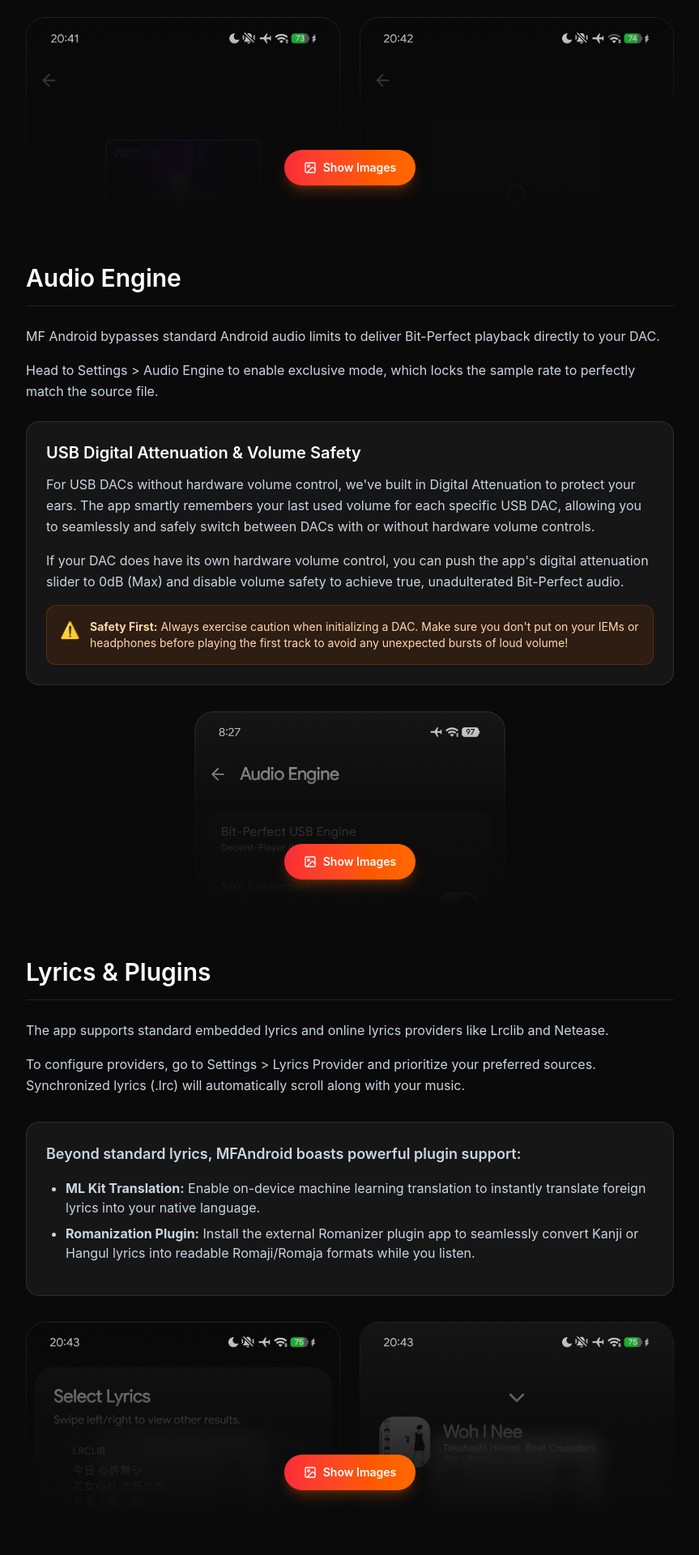
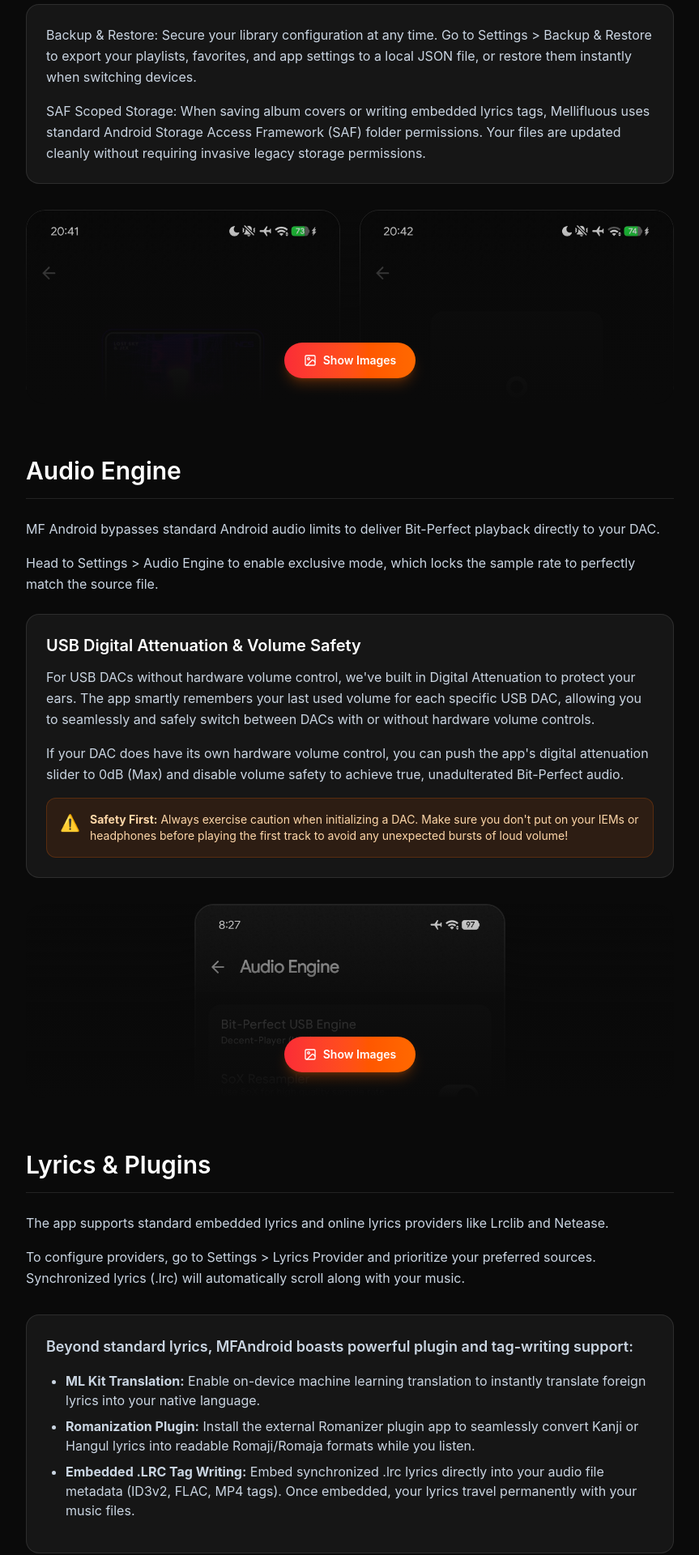
Before and after one commit to Lasteinsa/mf-web, a React (Vite) app: page /guide in a window 1280 px wide. Shown: the part 1840-3760 px from the top of the page at 81% size, without its empty margins (360-1223 px from the left). Built offline with nearby package versions, Linux system fonts and the light colour scheme.

Commit message:
docs: update User Guide and Features section with latest backup, SAF storage, and lyrics tag/translation capabilities

```diff
--- a/src/components/Features.jsx
+++ b/src/components/Features.jsx
@@ -1,5 +1,5 @@
 import { motion } from "framer-motion";
-import { Disc3, Palette, Mic2 } from "lucide-react";
+import { Disc3, Palette, Mic2, Languages, Image as ImageIcon, ShieldCheck } from "lucide-react";
 import { useTranslation } from "react-i18next";
 
 const Features = () => {
@@ -20,6 +20,21 @@ const Features = () => {
       icon: <Mic2 className="w-8 h-8 text-primary" />,
       title: t('features.f3_title'),
       description: t('features.f3_desc'),
+    },
+    {
+      icon: <Languages className="w-8 h-8 text-secondary" />,
+      title: t('features.f4_title'),
+      description: t('features.f4_desc'),
+    },
+    {
+      icon: <ImageIcon className="w-8 h-8 text-primary" />,
+      title: t('features.f5_title'),
+      description: t('features.f5_desc'),
+    },
+    {
+      icon: <ShieldCheck className="w-8 h-8 text-secondary" />,
+      title: t('features.f6_title'),
+      description: t('features.f6_desc'),
     },
   ];
 
--- a/src/locales/en.json
+++ b/src/locales/en.json
@@ -40,8 +40,14 @@
     "f1_desc": "Bypass standard Android audio limits. Stream pure, unaltered audio directly to your DAC.",
     "f2_title": "Dynamic Theming",
     "f2_desc": "Your music sets the mood. Our UI adapts to your current album cover.",
-    "f3_title": "Synced Lyrics",
-    "f3_desc": "Sing along with precision. Seamless offline and online synced lyrics."
+    "f3_title": "Synced Lyrics & Tag Embedding",
+    "f3_desc": "Sing along with precision. Enjoy seamless online/offline synced lyrics, or embed .lrc tags directly into your audio files.",
+    "f4_title": "AI Translation & Romanization",
+    "f4_desc": "Translate foreign lyrics on the fly with ML Kit, or live-romanize Kanji & Hangul into Romaji/Romaja as you listen.",
+    "f5_title": "Artwork Enrichment",
+    "f5_desc": "Missing covers? Search online databases (Deezer, Last.fm) in one tap to replace album and artist artwork instantly.",
+    "f6_title": "SAF Privacy & Backups",
+    "f6_desc": "Zero tracking, scoped SAF folder permissions, and effortless local JSON export/restore for your playlists and settings."
   },
   "guide": {
     "title": "User Guide",
@@ -91,16 +97,20 @@
     },
     "s4": {
       "desc1": "Keep your music library looking pristine. If you have missing or incorrect album or artist covers, you can easily update them.",
-      "desc2": "Navigate to any Album or Artist details page. Tap the 3-dots menu button located at the bottom corner of the cover image, and select 'Edit Artwork' to search online databases (like Deezer or Last.fm) and instantly replace them with high-quality images."
+      "desc2": "Navigate to any Album or Artist details page. Tap the 3-dots menu button located at the bottom corner of the cover image, and select 'Edit Artwork' to search online databases (like Deezer or Last.fm) and instantly replace them with high-quality images.",
+      "desc3": "Backup & Restore: Secure your library configuration at any time. Go to Settings > Backup & Restore to export your playlists, favorites, and app settings to a local JSON file, or restore them instantly when switching devices.",
+      "desc4": "SAF Scoped Storage: When saving album covers or writing embedded lyrics tags, Mellifluous uses standard Android Storage Access Framework (SAF) folder permissions. Your files are updated cleanly without requiring invasive legacy storage permissions."
     },
     "s5": {
       "desc1": "The app supports standard embedded lyrics and online lyrics providers like Lrclib and Netease.",
       "desc2": "To configure providers, go to Settings > Lyrics Provider and prioritize your preferred sources. Synchronized lyrics (.lrc) will automatically scroll along with your music.",
-      "desc3": "Beyond standard lyrics, MFAndroid boasts powerful plugin support:",
+      "desc3": "Beyond standard lyrics, MFAndroid boasts powerful plugin and tag-writing support:",
       "l1_title": "ML Kit Translation:",
       "l1_desc": "Enable on-device machine learning translation to instantly translate foreign lyrics into your native language.",
       "l2_title": "Romanization Plugin:",
-      "l2_desc": "Install the external Romanizer plugin app to seamlessly convert Kanji or Hangul lyrics into readable Romaji/Romaja formats while you listen."
+      "l2_desc": "Install the external Romanizer plugin app to seamlessly convert Kanji or Hangul lyrics into readable Romaji/Romaja formats while you listen.",
+      "l3_title": "Embedded .LRC Tag Writing:",
+      "l3_desc": "Embed synchronized .lrc lyrics directly into your audio file metadata (ID3v2, FLAC, MP4 tags). Once embedded, your lyrics travel permanently with your music files."
     }
   },
   "footer": {
--- a/src/locales/id.json
+++ b/src/locales/id.json
@@ -40,8 +40,14 @@
     "f1_desc": "Bebas dari batasan audio standar Android. Streaming audio murni langsung ke DAC kamu tanpa manipulasi.",
     "f2_title": "Tema Dinamis",
     "f2_desc": "Musikmu yang menentukan suasananya. Antarmuka kami otomatis menyesuaikan dengan warna cover album yang sedang diputar.",
-    "f3_title": "Lirik Sinkron",
-    "f3_desc": "Nyanyi bareng tanpa meleset. Lirik tersinkronisasi dengan mulus baik saat online maupun offline."
+    "f3_title": "Lirik Sinkron & Tanam Tag",
+    "f3_desc": "Nyanyi bareng tanpa meleset. Nikmati lirik sinkron online/offline, atau tanamkan tag .lrc langsung ke file audiomu.",
+    "f4_title": "Terjemahan AI & Romanisasi",
+    "f4_desc": "Terjemahkan lirik asing seketika dengan ML Kit, atau konversi langsung lirik Kanji & Hangul menjadi Romaji/Romaja.",
+    "f5_title": "Penyempurna Artwork",
+    "f5_desc": "Cover hilang? Cari di database online (Deezer, Last.fm) dalam satu ketukan untuk mengganti gambar album dan artis seketika.",
+    "f6_title": "Privasi SAF & Backup",
+    "f6_desc": "Tanpa pelacakan data, izin folder SAF yang aman, dan kemudahan ekspor/pulihkan playlist serta pengaturan via file JSON."
   },
   "guide": {
     "title": "Panduan Pengguna",
@@ -91,16 +97,20 @@
     },
     "s4": {
       "desc1": "Jaga agar pustaka musikmu tetap terlihat rapi. Jika ada cover album atau artis yang hilang atau salah, kamu bisa memperbaruinya dengan mudah.",
-      "desc2": "Buka halaman detail Album atau Artis mana saja. Ketuk tombol menu 3-titik yang terletak di pojok bawah gambar cover, lalu pilih 'Edit Artwork' untuk mencari dari database online (seperti Deezer atau Last.fm) dan ganti seketika dengan gambar berkualitas tinggi."
+      "desc2": "Buka halaman detail Album atau Artis mana saja. Ketuk tombol menu 3-titik yang terletak di pojok bawah gambar cover, lalu pilih 'Edit Artwork' untuk mencari dari database online (seperti Deezer atau Last.fm) dan ganti seketika dengan gambar berkualitas tinggi.",
+      "desc3": "Backup & Restore: Amankan pengaturan perpustakaan musikmu kapan saja. Masuk ke Pengaturan > Backup & Restore untuk mengekspor playlist, favorit, dan pengaturan aplikasi ke file JSON lokal, atau pulihkan secara instan saat beralih perangkat.",
+      "desc4": "Penyimpanan SAF Scoped Storage: Saat menyimpan cover album atau menanamkan tag lirik, Mellifluous menggunakan izin folder Android Storage Access Framework (SAF) standar. File kamu diperbarui dengan bersih tanpa memerlukan izin penyimpanan menyeluruh yang berlebihan."
     },
     "s5": {
       "desc1": "Aplikasi ini mendukung lirik bawaan (embedded) maupun lirik dari penyedia online seperti Lrclib dan Netease.",
       "desc2": "Untuk mengatur penyedia lirik, masuk ke Pengaturan > Penyedia Lirik dan urutkan sumber yang kamu sukai. Lirik yang sinkron (.lrc) akan otomatis bergulir mengikuti lagu.",
-      "desc3": "Selain lirik standar, MFAndroid juga dilengkapi dengan dukungan plugin yang kuat:",
+      "desc3": "Selain lirik standar, MFAndroid juga dilengkapi dengan dukungan plugin dan penulisan tag yang kuat:",
       "l1_title": "Terjemahan ML Kit:",
       "l1_desc": "Aktifkan terjemahan machine learning bawaan perangkat untuk langsung menerjemahkan lirik berbahasa asing ke bahasa ibumu secara instan.",
       "l2_title": "Plugin Romanisasi:",
-      "l2_desc": "Instal aplikasi plugin eksternal Romanizer untuk mengonversi lirik Kanji atau Hangul menjadi format Romaji/Romaja yang mudah dibaca sambil kamu mendengarkan."
+      "l2_desc": "Instal aplikasi plugin eksternal Romanizer untuk mengonversi lirik Kanji atau Hangul menjadi format Romaji/Romaja yang mudah dibaca sambil kamu mendengarkan.",
+      "l3_title": "Penanaman Tag Lirik .LRC:",
+      "l3_desc": "Tanamkan lirik tersinkronisasi .lrc langsung ke dalam metadata file audio kamu (tag ID3v2, FLAC, MP4). Setelah tertanam, lirik akan menyatu secara permanen dengan file musikmu."
     }
   },
   "footer": {
--- a/src/pages/Guide.jsx
+++ b/src/pages/Guide.jsx
@@ -192,9 +192,17 @@ const Guide = () => {
             <p className="text-slate-300 leading-relaxed mb-4">
               {t('guide.s4.desc1')}
             </p>
-            <p className="text-slate-300 leading-relaxed mb-8">
+            <p className="text-slate-300 leading-relaxed mb-4">
               {t('guide.s4.desc2')}
             </p>
+            <div className="bg-white/5 border border-white/10 rounded-2xl p-6 mb-6 space-y-4">
+              <p className="text-slate-300 leading-relaxed text-sm md:text-base">
+                {t('guide.s4.desc3')}
+              </p>
+              <p className="text-slate-300 leading-relaxed text-sm md:text-base">
+                {t('guide.s4.desc4')}
+              </p>
+            </div>
             <ExpandableImageGroup>
               <motion.div
                 className="grid grid-cols-1 sm:grid-cols-2 gap-6"
@@ -289,6 +297,7 @@ const Guide = () => {
               <ul className="list-disc list-outside ml-6 text-slate-300 space-y-2 mb-4">
                 <li><strong>{t('guide.s5.l1_title')}</strong> {t('guide.s5.l1_desc')}</li>
                 <li><strong>{t('guide.s5.l2_title')}</strong> {t('guide.s5.l2_desc')}</li>
+                <li><strong>{t('guide.s5.l3_title')}</strong> {t('guide.s5.l3_desc')}</li>
               </ul>
             </motion.div>
 
```
